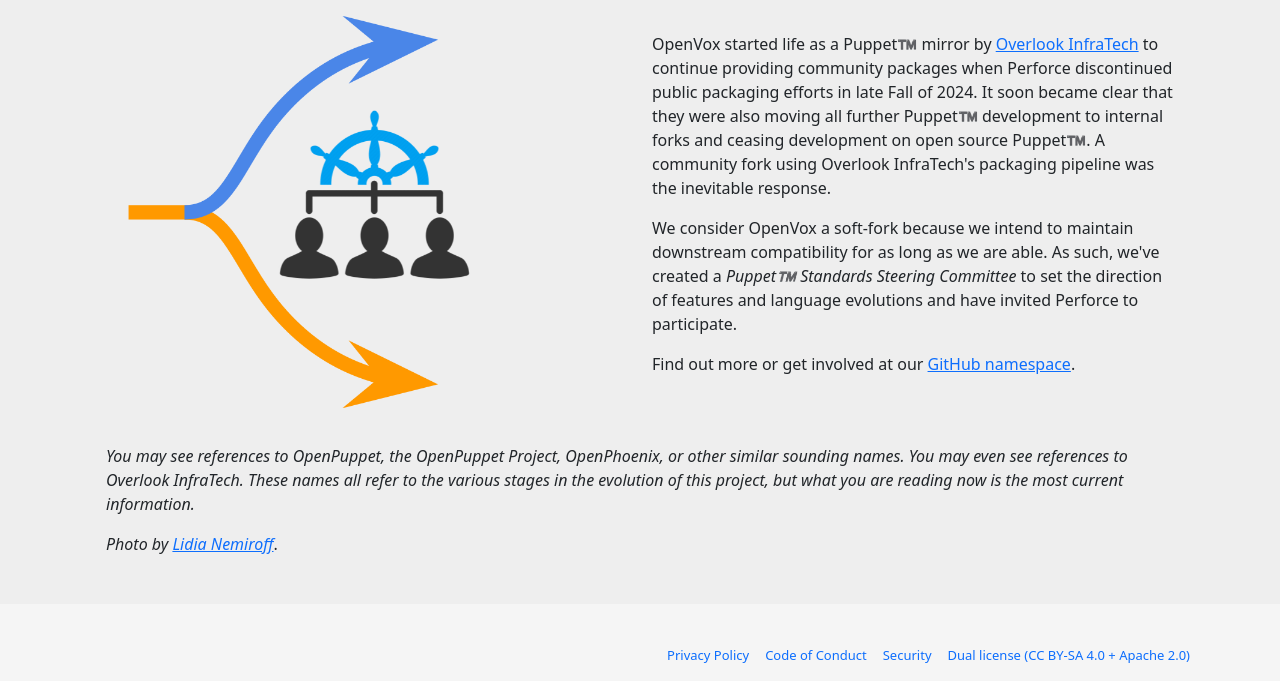
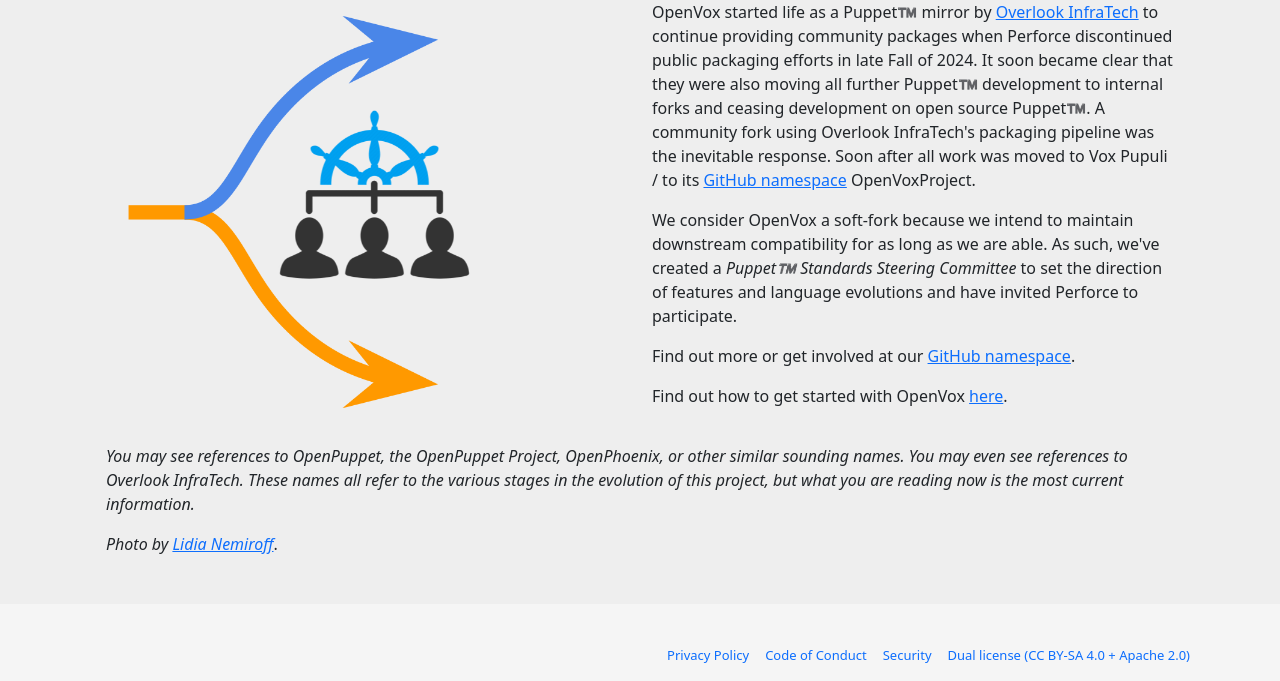
Before and after one commit to voxpupuli/voxpupuli.github.io, a Jekyll site: the page built from openvox/index.md, in a window 1280 px wide. Shown: the part 557-1238 px from the top of the page. Built offline with Jekyll 4.4.1, drawn with Linux system fonts in a browser that asks for light colours; nearby versions of some CDN libraries.

Commit message:
docs: update entry page of openvox

```diff
--- a/openvox/index.md
+++ b/openvox/index.md
@@ -27,6 +27,7 @@
       OpenVox started life as a Puppet™️ mirror by <a href="https://overlookinfratech.com/downloads/">Overlook InfraTech</a> to continue providing community packages when Perforce discontinued public packaging efforts in late Fall of 2024.
       It soon became clear that they were also moving all further Puppet™️ development to internal forks and ceasing development on open source Puppet™️.
       A community fork using Overlook InfraTech's packaging pipeline was the inevitable response.
+      Soon after all work was moved to Vox Pupuli / to its <a href="https://github.com/openvoxproject">GitHub namespace</a> OpenVoxProject.
       </p>
       <p>
       We consider OpenVox a soft-fork because we intend to maintain downstream compatibility for as long as we are able.
@@ -35,6 +36,9 @@
       <p>
       Find out more or get involved at our
       <a href="https://github.com/openvoxproject">GitHub namespace</a>.
+      </p>
+      <p>
+      Find out how to get started with OpenVox <a href="https://voxpupuli.org/openvox/install/">here</a>.
       </p>
     </div>
   </div>
```
